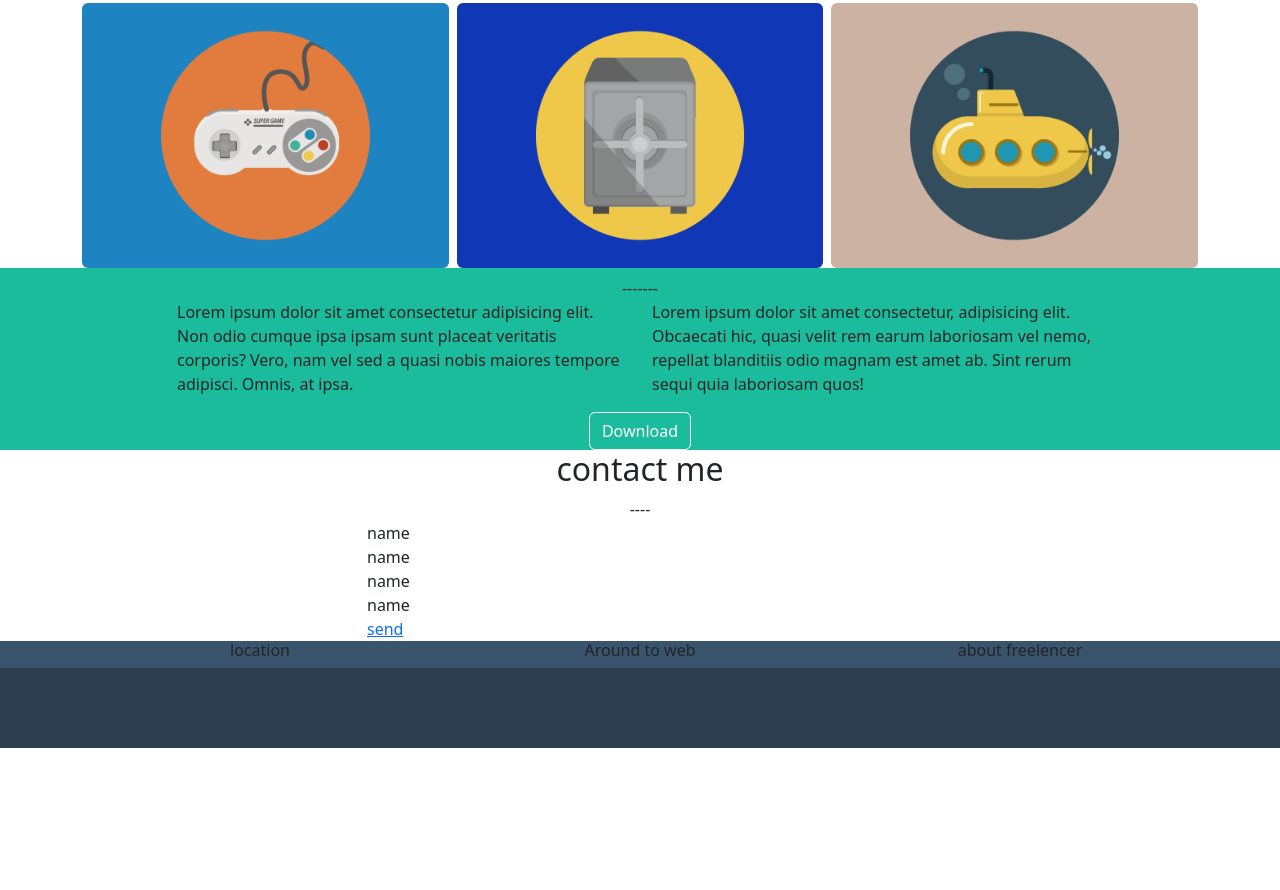
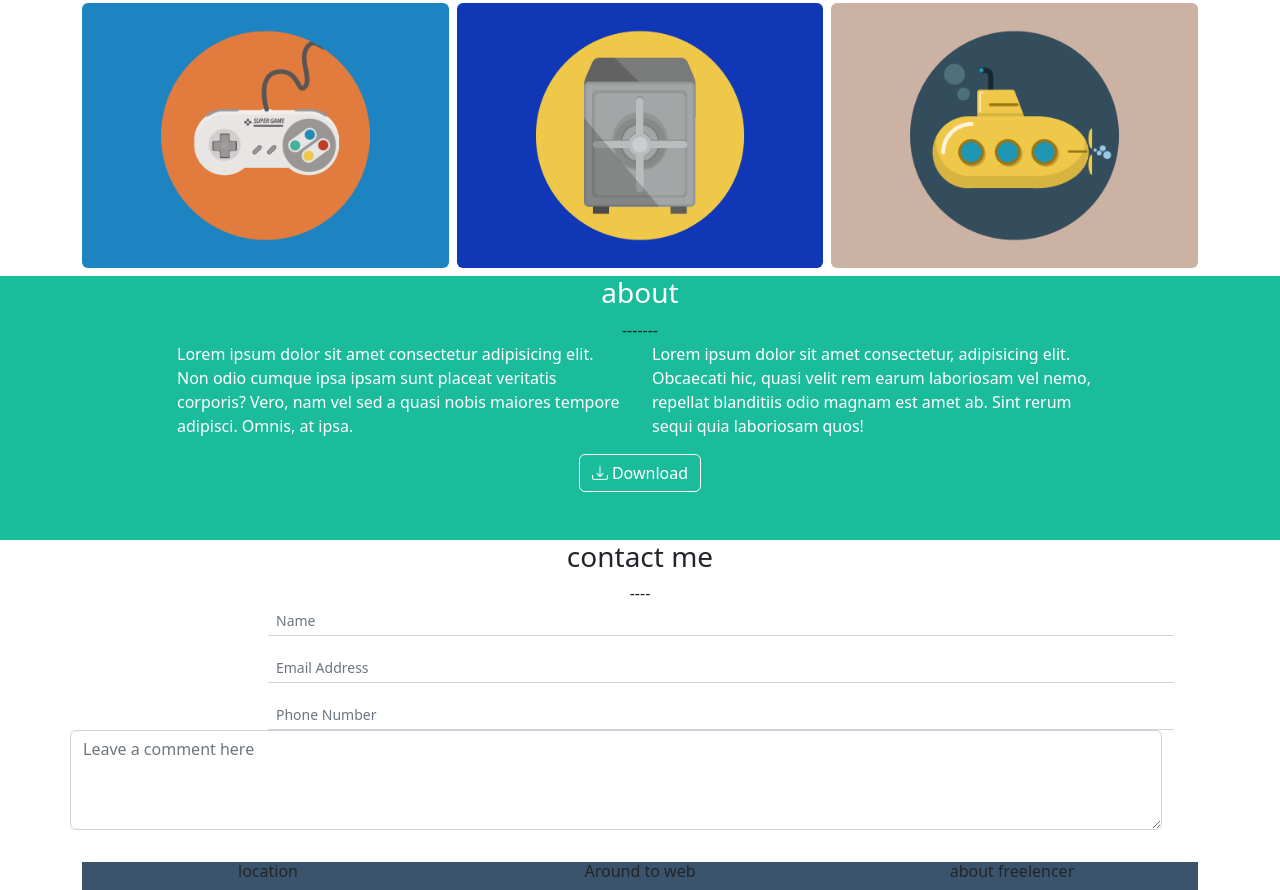
Before and after one commit to Aciar96/html-css-bootstrap-freelancer, a plain HTML site: page index.html in a window 1280 px wide. Shown: the part 994-1884 px from the top of the page. Before the commit the page ends 1742 px from the top, so only its background shows below. Drawn offline with nearby package versions, Linux system fonts and the light colour scheme.

Commit message:
adedd form

```diff
--- a/css/style.css
+++ b/css/style.css
@@ -9,13 +9,13 @@ img{
 }
 .bgc-2C3E50{
     background-color: #2C3E50;
-    height: 80px;
+
 }
 .bgc-1ABC9C{
     background-color: #1ABC9C;
-    height: 100%;
+
 }
 .bgc-3A546D{
     background-color: #3A546D;
-    height: 100%;
+
 }
--- a/index.html
+++ b/index.html
@@ -17,11 +17,12 @@
 
 <body>
     <!--header-->
-    <header >
+    <header>
         <nav class="navbar navbar-expand-lg navbar-dark header">
             <div class="container-fluid">
                 <a class="navbar-brand" href="#">START BOOTSTRAP</a>
-              <button class="navbar-toggler" type="button" data-bs-toggle="collapse" data-bs-target="#navbarNav" aria-controls="navbarNav" aria-expanded="false" aria-label="Toggle navigation">
+                <button class="navbar-toggler" type="button" data-bs-toggle="collapse" data-bs-target="#navbarNav"
+                    aria-controls="navbarNav" aria-expanded="false" aria-label="Toggle navigation">
                     <span class="navbar-toggler-icon"></span>
                 </button>
                 <div class="collapse navbar-collapse flex-grow-0" id="navbarNav">
@@ -45,7 +46,7 @@
         <div class="container">
             <div class="row justify-content-center align-items-center">
                 <div class="col-12  jambotron">
-                    <img  src="img/avatar.svg" alt="">
+                    <img src="img/avatar.svg" alt="">
                 </div>
                 <div class="col-12 text-center ">
                     <h3 class="text-white">START BOOTSTRAP</h3>
@@ -60,11 +61,11 @@
     </div>
     <div>
         <div class="container">
-            <div class="row g-2">
+            <div class="row g-2 ">
                 <div class="col-12"></div>
 
                 <div class="col-12  col-md-6 col-lg-4">
-                    <img src="img/cabin.png" alt="">
+                    <img class="rounded-2" src="img/cabin.png" alt="">
                 </div>
                 <div class="col-12  col-md-6 col-lg-4">
                     <img class="rounded-2" src="img/cake.png" alt="">
@@ -78,8 +79,8 @@
                 <div class="col-12  col-md-6 col-lg-4">
                     <img class="rounded-2" src="img/safe.png" alt="">
                 </div>
-                <div class="col-12  col-md-6 col-lg-4">
-                    <img class="rounded-2" src="img/submarine.png" alt="">
+                <div class="col-12  col-md-6 col-lg-4 mb-2">
+                    <img class="rounded-2 " src="img/submarine.png" alt="">
                 </div>
             </div>
         </div>
@@ -88,22 +89,24 @@
         <div class="bgc-1ABC9C">
             <div class="container">
                 <div class="row">
-                    <div class="col-12 text-center">
-                        <h2></h2>
+                    <div class="col-12 text-center text-white">
+                        <h3>about</h3>
                     </div>
                     <div class="col-12 text-center">-------</div>
-                    <div class="col-12 col-md-6 offset-lg-1 col-lg-5">
+                    <div class="col-12 col-md-6 offset-lg-1 col-lg-5 text-white">
                         <p>Lorem ipsum dolor sit amet consectetur adipisicing elit. Non odio cumque ipsa ipsam sunt
                             placeat veritatis corporis? Vero, nam vel sed a quasi nobis maiores tempore adipisci. Omnis,
                             at ipsa.</p>
                     </div>
-                    <div class="col-12 col-md-6  col-lg-5">
+                    <div class="col-12 col-md-6  col-lg-5 text-white">
                         <p>Lorem ipsum dolor sit amet consectetur, adipisicing elit. Obcaecati hic, quasi velit rem
                             earum laboriosam vel nemo, repellat blanditiis odio magnam est amet ab. Sint rerum sequi
                             quia laboriosam quos!</p>
                     </div>
                     <div class="col-12  text-center ">
-                        <button type="button" class="btn btn-outline-secondary border-white .bgc-1ABC9C text-white">Download</button>
+                        <button type="button"
+                            class="btn btn-outline-secondary border-white mb-5 .bgc-1ABC9C text-white"> <i
+                                class="bi bi-download me-1"></i>Download</button>
                     </div>
                 </div>
             </div>
@@ -112,25 +115,34 @@
     <div class="container">
         <div class="row">
             <div class="col-12 text-center">
-                <h2>contact me</h2>
+                <h3>contact me</h3>
             </div>
             <div class="col-12  text-center">
                 ----
             </div>
-            <div class="col-9 offset-3">
-                name
+            <div class="row mb-3">
+                <label for="colFormLabelSm" class="col-sm-2 col-form-label col-form-label-sm"></label>
+                <div class="col-sm-10">
+                    <input type="name" class="form-control border-1 border-top-0 border-end-0 border-start-0 rounded-0 form-control-sm" id="colFormLabelSm"
+                        placeholder="Name">
                 </div>
-            <div class="col-9 offset-3">
-                name
             </div>
-            <div class="col-9 offset-3">
-                name
+            <div class="row mb-3">
+                <label for="colFormLabelSm" class="col-sm-2 col-form-label col-form-label-sm"></label>
+                <div class="col-sm-10">
+                    <input type="email" class="form-control border-1 border-top-0 border-end-0 border-start-0 rounded-0 form-control-sm" id="colFormLabelSm"
+                        placeholder="Email Address">
                 </div>
-            <div class="col-9 msg offset-3">
-                name
             </div>
-            <div class="col-9 offset-3">
-                <a href="">send</a>
+            <div class="row mb-3">
+                <label for="colFormLabelSm" class="col-sm-2 col-form-label col-form-label-sm"></label>
+                <div class="col-sm-10">
+                    <input type="number" class="form-control border-1 border-top-0 border-end-0 border-start-0 rounded-0 form-control-sm" id="colFormLabelSm"
+                        placeholder="Phone Number">
+                </div>
+                <div class="row mb-3">
+                    <label for="floatingTextarea2" class="col-"></label>
+                    <textarea class="form-control" placeholder="Leave a comment here" id="floatingTextarea2" style="height: 100px"></textarea>
             </div>
         </div>
     </div>
```
Lines whose indentation alone changed are shown as unchanged.
